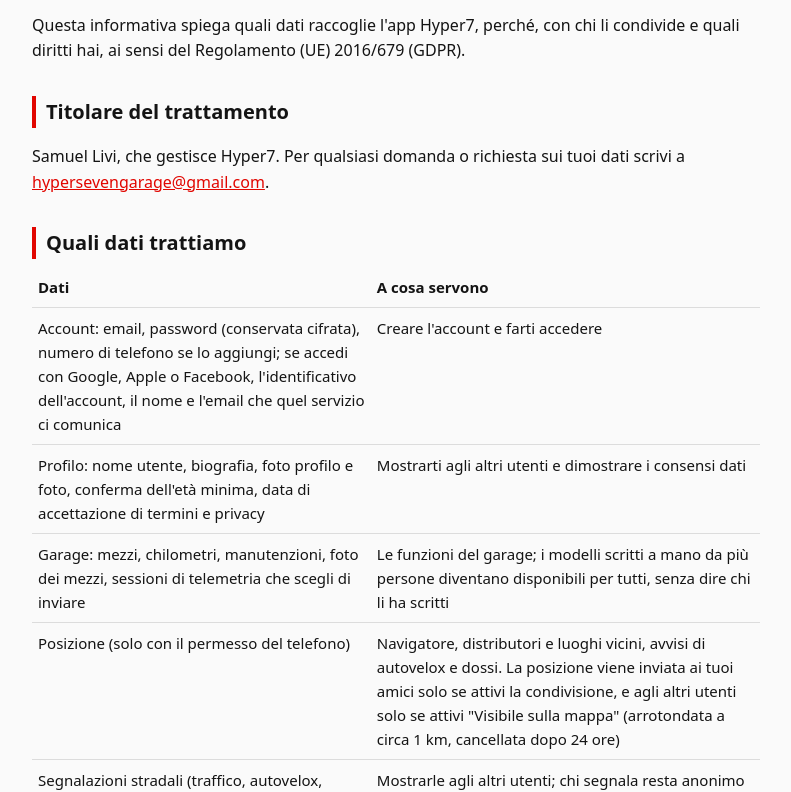
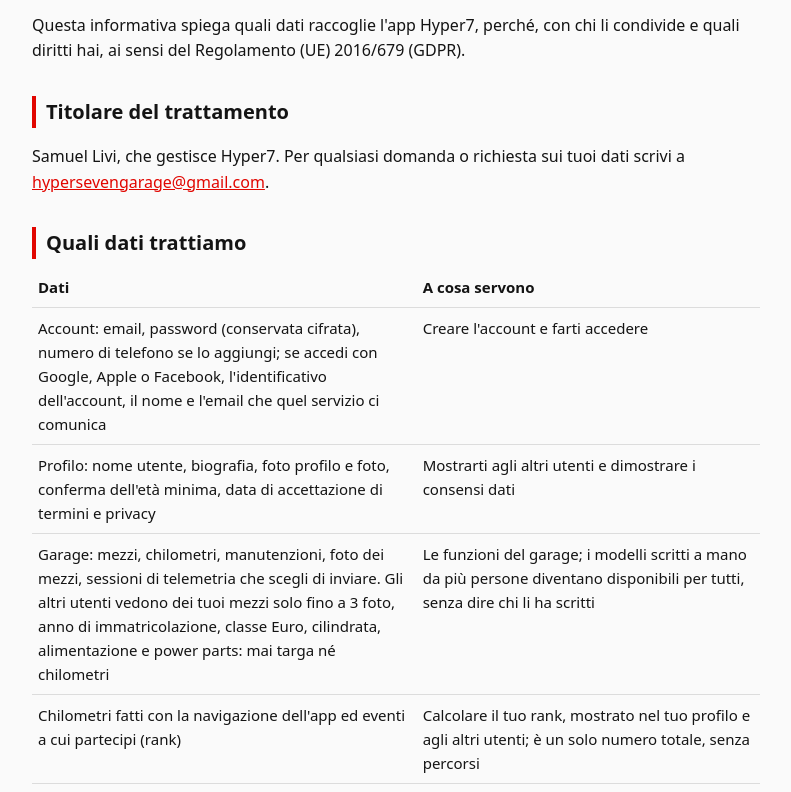
Before and after one commit to S7-Samuel-Livi/hyper7-legal, a plain HTML site: page privacy.html in a window 1280 px wide. Shown: the part 160-952 px from the top of the page, without its empty margins (244-1035 px from the left). Drawn offline with Linux system fonts and the light colour scheme.

Commit message:
Privacy: scheda pubblica del mezzo e rank

```diff
--- a/privacy.html
+++ b/privacy.html
@@ -27,8 +27,8 @@ ai sensi del Regolamento (UE) 2016/679 (GDPR).</p>
 <tr><th>Dati</th><th>A cosa servono</th></tr>
 <tr><td>Account: email, password (conservata cifrata), numero di telefono se lo aggiungi; se accedi con Google, Apple o Facebook, l'identificativo dell'account, il nome e l'email che quel servizio ci comunica</td><td>Creare l'account e farti accedere</td></tr>
 <tr><td>Profilo: nome utente, biografia, foto profilo e foto, conferma dell'età minima, data di accettazione di termini e privacy</td><td>Mostrarti agli altri utenti e dimostrare i consensi dati</td></tr>
-<tr><td>Garage: mezzi, chilometri, manutenzioni, foto dei mezzi, sessioni di telemetria che scegli di inviare</td><td>Le funzioni del garage; i modelli scritti a mano da più persone diventano disponibili per tutti, senza dire chi li ha scritti</td></tr>
-<tr><td>Posizione (solo con il permesso del telefono)</td><td>Navigatore, distributori e luoghi vicini, avvisi di autovelox e dossi. La posizione viene inviata ai tuoi amici solo se attivi la condivisione, e agli altri utenti solo se attivi "Visibile sulla mappa" (arrotondata a circa 1 km, cancellata dopo 24 ore)</td></tr>
+<tr><td>Garage: mezzi, chilometri, manutenzioni, foto dei mezzi, sessioni di telemetria che scegli di inviare. Gli altri utenti vedono dei tuoi mezzi solo fino a 3 foto, anno di immatricolazione, classe Euro, cilindrata, alimentazione e power parts: mai targa né chilometri</td><td>Le funzioni del garage; i modelli scritti a mano da più persone diventano disponibili per tutti, senza dire chi li ha scritti</td></tr>
+<tr><td>Chilometri fatti con la navigazione dell'app ed eventi a cui partecipi (rank)</td><td>Calcolare il tuo rank, mostrato nel tuo profilo e agli altri utenti; è un solo numero totale, senza percorsi</td></tr><tr><td>Posizione (solo con il permesso del telefono)</td><td>Navigatore, distributori e luoghi vicini, avvisi di autovelox e dossi. La posizione viene inviata ai tuoi amici solo se attivi la condivisione, e agli altri utenti solo se attivi "Visibile sulla mappa" (arrotondata a circa 1 km, cancellata dopo 24 ore)</td></tr>
 <tr><td>Segnalazioni stradali (traffico, autovelox, strade chiuse…) e conferme</td><td>Mostrarle agli altri utenti; chi segnala resta anonimo per gli altri. Scadono da sole (da 30 minuti a 30 giorni)</td></tr>
 <tr><td>Chat: messaggi, foto, video, messaggi vocali, GIF, adesivi</td><td>Consegnarli ai destinatari. Le chiamate e videochiamate non vengono registrate</td></tr>
 <tr><td>Forum, eventi, annunci del mercatino, storie</td><td>Pubblicarli agli altri utenti</td></tr>
```
